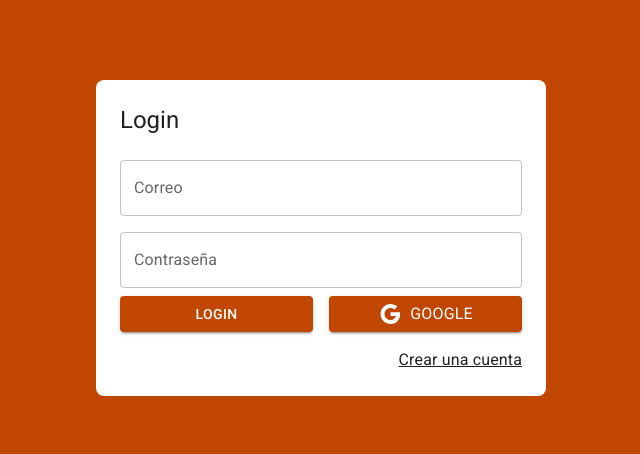
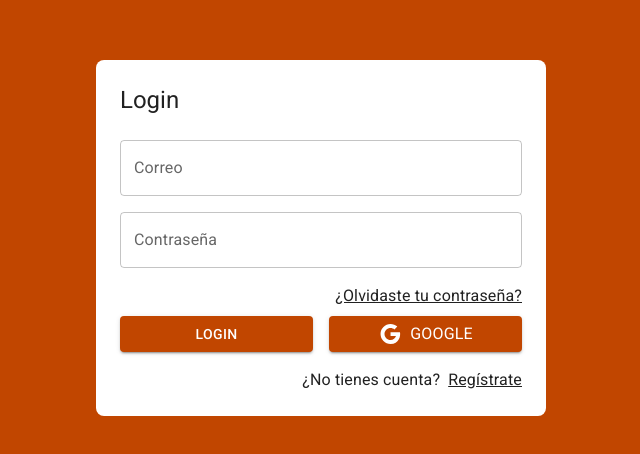
Before and after one commit to detossj/RecipeBook, a React (Vite) app: page /auth/login in a window 1280 px wide. Shown: the part 162-616 px from the top of the page, without its empty margins (319-959 px from the left). Built offline with nearby package versions, Linux system fonts and the light colour scheme.

Commit message:
edited loginPage

```diff
--- a/src/auth/pages/LoginPage.jsx
+++ b/src/auth/pages/LoginPage.jsx
@@ -37,6 +37,12 @@ export const LoginPage = () => {
             />
           </Grid2>
 
+          <Grid2 container direction='row' justifyContent='end' size={12} sx={{ mt: 2 }}>
+            <Link color='inherit'>
+              ¿Olvidaste tu contraseña?
+            </Link>
+          </Grid2>
+
           <Grid2 container spacing={2} sx={{ mb: 2, mt: 1 }} size={12} >
 
             <Grid2 size={{ xs: 12, sm: 6 }}>
@@ -63,8 +69,9 @@ export const LoginPage = () => {
           </Grid2>
 
           <Grid2 container direction='row' justifyContent='end' size={12}>
-            <Link component={ RouterLink } color='inherit' to="/auth/register">
-              Crear una cuenta
+            ¿No tienes cuenta?
+            <Link component={ RouterLink } color='inherit' to="/auth/register" sx={{ ml: 1}}>
+              Regístrate
             </Link>
           </Grid2>
 
```
